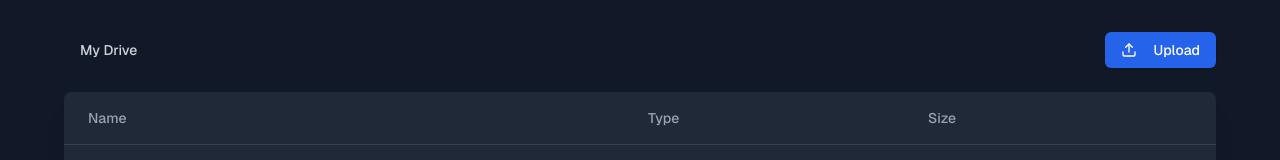
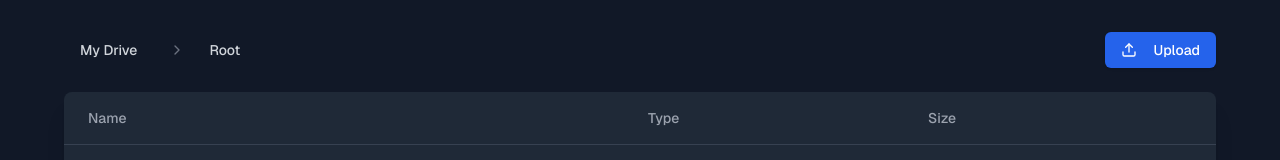
Before and after one commit to skiupace/ski-drive, a Next.js app: page / in a window 1280 px wide. Shown: the top 160 px of the page. Built offline with nearby package versions, Linux system fonts and the light colour scheme.

Commit message:
fixed breadcrumbs

```diff
--- a/src/app/page.tsx
+++ b/src/app/page.tsx
@@ -23,16 +23,24 @@ export default function GoogleDriveClone() {
 
   const getBreadcrumbs = () => {
     const breadcrumbs = [];
+    // Always add the root folder first
+    const rootFolder = mockFolders.find((folder) => folder.id === "root");
+
+    // If we are not at the root, build the parent chain until we hit "root"
     let currentId = currentFolder;
-
-    while (currentId !== "root") {
-      const folder = mockFolders.find((file) => file.id === currentId);
+    while (currentId && currentId !== "root") {
+      const folder = mockFolders.find((folder) => folder.id === currentId);
       if (folder) {
         breadcrumbs.unshift(folder);
-        currentId = folder.parent ?? "root";
+        currentId = folder.parent ?? "Root";
       } else {
         break;
       }
+    }
+
+    // Prepend the root folder if it isn't already there.
+    if (breadcrumbs[0]?.id !== "root") {
+      breadcrumbs.unshift(rootFolder);
     }
 
     return breadcrumbs;
```
